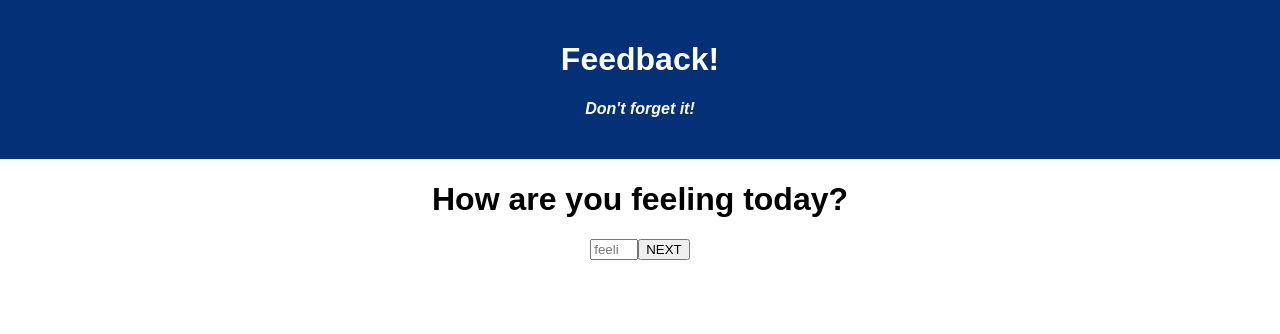
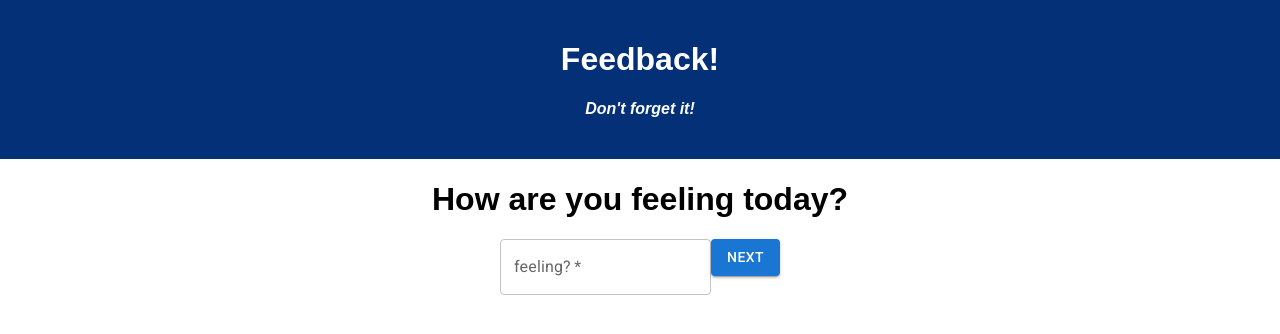
Before and after one commit to IsiahSmith/weekend-redux-feedback-loop, a React (Create React App) app: page / in a window 1280 px wide. Shown: the top 334 px of the page. Built offline with nearby package versions, Linux system fonts and the light colour scheme.

Commit message:
mui installed and added to feeling

```diff
--- a/package.json
+++ b/package.json
@@ -4,6 +4,10 @@
   "private": true,
   "proxy": "http://localhost:5000",
   "dependencies": {
+    "@emotion/react": "^11.5.0",
+    "@emotion/styled": "^11.3.0",
+    "@fontsource/roboto": "^4.5.1",
+    "@mui/material": "^5.0.6",
     "axios": "^0.21.1",
     "body-parser": "^1.19.0",
     "express": "^4.17.1",
--- a/src/components/App/App.jsx
+++ b/src/components/App/App.jsx
@@ -8,6 +8,10 @@ import Support from '../Support/Support';
 import Comments from '../Comments/Comments';
 import Review from '../Review/Review';
 import Submitted from '../Submitted/Submitted';
+import '@fontsource/roboto/300.css';
+import '@fontsource/roboto/400.css';
+import '@fontsource/roboto/500.css';
+import '@fontsource/roboto/700.css';
 
 function App() {
 
--- a/src/components/Comments/Comments.jsx
+++ b/src/components/Comments/Comments.jsx
@@ -1,10 +1,11 @@
 import { useState } from 'react';
-import { useDispatch } from 'react-redux';
+import { useDispatch, useSelector } from 'react-redux';
 import { useHistory } from 'react-router-dom';
 import Header from '../Header/Header';
 
 function Comments() {
-    const [comments, setComments] = useState('');
+    const feedback = useSelector(store => store.feedbackReducer)
+    const [comments, setComments] = useState(feedback.comments || '');
     const dispatch = useDispatch();
     const history = useHistory();
 
@@ -17,6 +18,10 @@ function Comments() {
         history.push('/review')
     }
 
+    const goBack = () => {
+        history.push('/support')
+    }
+
     return (
         <>
             <Header />
@@ -27,6 +32,7 @@ function Comments() {
                 placeholder="Comments"
                 onChange={(event) => setComments(event.target.value)}
             />
+            <button onClick={goBack}>BACK</button>
             <button onClick={handleSubmit}>NEXT</button>
         </>
     )
--- a/src/components/Feeling/Feeling.jsx
+++ b/src/components/Feeling/Feeling.jsx
@@ -1,10 +1,13 @@
 import { useState } from 'react';
-import { useDispatch } from 'react-redux';
+import { useDispatch, useSelector } from 'react-redux';
 import { useHistory } from 'react-router-dom';
 import Header from '../Header/Header';
+import Button from '@mui/material/Button';
+import TextField from '@mui/material/TextField';
 
 function Feeling() {
-    const [feeling, setFeeling] = useState('');
+    const feedback = useSelector(store => store.feedbackReducer)
+    const [feeling, setFeeling] = useState(feedback.feeling || '');
     const dispatch = useDispatch();
     const history = useHistory();
 
@@ -27,16 +30,19 @@ function Feeling() {
         <>
             <Header />
             <h1>How are you feeling today?</h1>
-            <input
+            <TextField
+                variant="outlined"
+                id="Outlined-basic"
+                color="primary"
                 type="number"
                 max="5"
                 min="1"
                 required
                 value={feeling}
-                placeholder="feeling?"
+                label="feeling?"
                 onChange={(event) => setFeeling(event.target.value)}
             />
-            <button onClick={handleSubmit}>NEXT</button>
+            <Button variant="contained" color="primary" onClick={handleSubmit}>NEXT</Button>
         </>
     )
 }
--- a/src/components/Review/Review.jsx
+++ b/src/components/Review/Review.jsx
@@ -22,6 +22,10 @@ function Review() {
             })
     }
 
+    const goBack = () => {
+        history.push('/comments')
+    }
+
     return (
         <>
         <h1>Review Your Feedback</h1>
@@ -31,6 +35,7 @@ function Review() {
             <h3>Support: {feedback.support}</h3>
             <h3>Comments: {feedback.comments}</h3>
         </div>
+        <button onClick={goBack}>BACK</button>
         <button onClick={handleSubmit}>SUBMIT</button>
         </>
     )
--- a/src/components/Support/Support.jsx
+++ b/src/components/Support/Support.jsx
@@ -1,10 +1,11 @@
 import { useState } from 'react';
-import { useDispatch } from 'react-redux';
+import { useDispatch, useSelector } from 'react-redux';
 import { useHistory } from 'react-router-dom';
 import Header from '../Header/Header';
 
 function Support() {
-    const [support, setSupport] = useState('');
+    const feedback = useSelector(store => store.feedbackReducer)
+    const [support, setSupport] = useState(feedback.support || '');
     const dispatch = useDispatch();
     const history = useHistory();
 
@@ -23,6 +24,10 @@ function Support() {
         }
     }
 
+    const goBack = () => {
+        history.push('/understanding')
+    }
+
     return (
         <>
             <Header />
@@ -35,6 +40,7 @@ function Support() {
                 placeholder="Support?"
                 onChange={(event) => setSupport(event.target.value)}
             />
+            <button onClick={goBack}>BACK</button>
             <button onClick={handleSubmit}>NEXT</button>
         </>
     )
--- a/src/components/Understanding/Understanding.jsx
+++ b/src/components/Understanding/Understanding.jsx
@@ -1,10 +1,11 @@
 import { useState } from 'react';
-import { useDispatch } from 'react-redux';
+import { useDispatch, useSelector } from 'react-redux';
 import { useHistory } from 'react-router-dom';
 import Header from '../Header/Header';
 
 function Understanding() {
-    const [understanding, setUnderstanding] = useState('');
+    const feedback = useSelector(store => store.feedbackReducer)
+    const [understanding, setUnderstanding] = useState(feedback.understanding || '');
     const dispatch = useDispatch();
     const history = useHistory();
 
@@ -23,6 +24,10 @@ function Understanding() {
         }
     }
 
+    const goBack = () => {
+        history.push('/')
+    }
+
     return (
         <>
             <Header />
@@ -35,6 +40,7 @@ function Understanding() {
                 placeholder="understanding?"
                 onChange={(event) => setUnderstanding(event.target.value)}
             />
+            <button onClick={goBack}>BACK</button>
             <button onClick={handleSubmit}>NEXT</button>
         </>
     )
```
Also changed, not shown: 1 other file (tests, documents, lock files or other folders).
